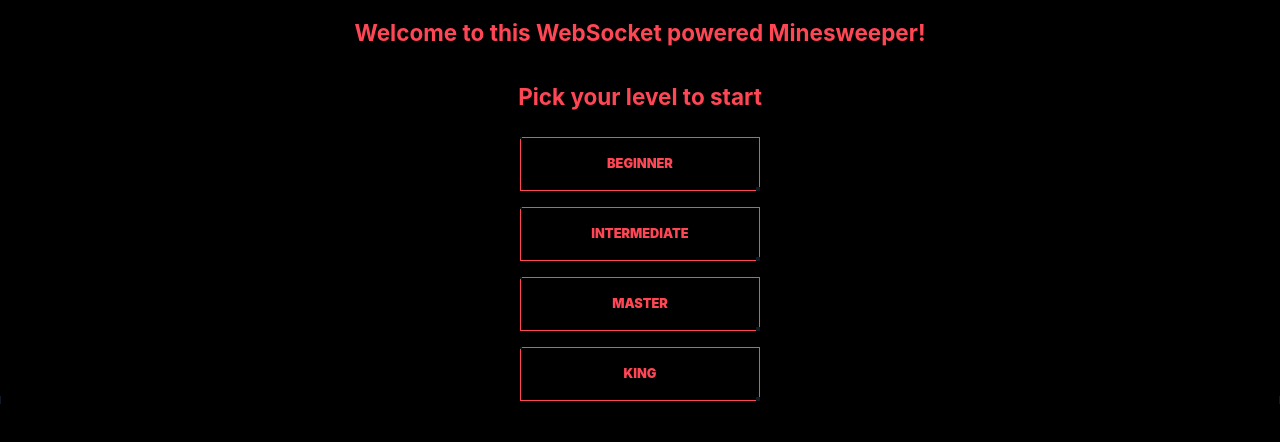
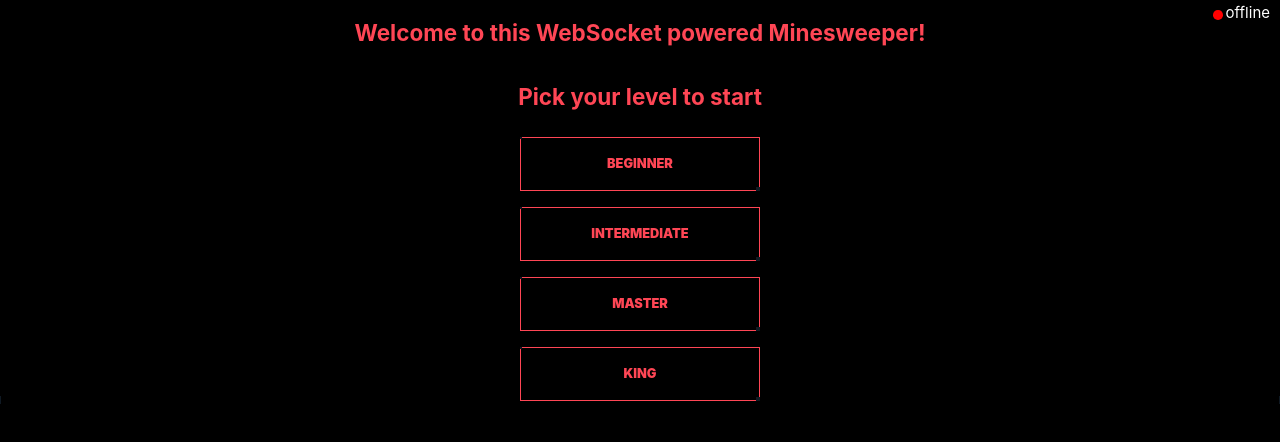
Before and after one commit to vbarzana/websocket-react-minesweeper, a React (Create React App) app: page / in a window 1280 px wide. Shown: the top 442 px of the page. Built offline with nearby package versions, Linux system fonts and the light colour scheme; no server answers.

Commit message:
done so far, a few discussions are still pending about performance

```diff
--- a/src/components/board/board.component.jsx
+++ b/src/components/board/board.component.jsx
@@ -3,9 +3,9 @@ import React from 'react';
 import { BoardContainer } from './board.styles';
 import Cell from '../cell/cell.component';
 const CN_EXPLODE = 'explode';
-const EXPLODE_DURATION = 0.5;
+const EXPLODE_DURATION = 1;
 
-class Board extends React.Component {
+class Board extends React.PureComponent {
   onButtonClick = (x, y) => {
     this.props.onButtonClick(`${x} ${y}`);
   };
--- a/src/components/board/board.styles.jsx
+++ b/src/components/board/board.styles.jsx
@@ -1,9 +1,35 @@
 import styled, { css } from 'styled-components';
+import { CellContainer } from '../cell/cell.styles';
 const getBoardFlexAndSize = ({ rows, columns }) => {
-  console.log('rendering a board with size: ', rows, columns);
+  let size = rows <= 10 ? '2' : rows <= 20 ? '1.5' : '.8';
+  let tooBigBoardButtonStyles = null;
+  if (rows >= 30) {
+    tooBigBoardButtonStyles = css`
+      &::after {
+        font-size: 11px;
+        top: -3px;
+        position: relative;
+      }
+      &[name='bomb']::after {
+        font-size: 8px !important;
+        top: -5px !important;
+      }
+    `;
+  } else if (rows >= 20) {
+    tooBigBoardButtonStyles = css`
+      &[name='bomb']::after {
+        position: relative;
+        top: -3px !important;
+      }
+    `;
+  }
   return css`
-    grid-template-rows: repeat(${rows}, 20px);
-    grid-template-columns: repeat(${columns}, 20px);
+    grid-template-rows: repeat(${rows}, ${size}rem);
+    grid-template-columns: repeat(${columns}, ${size}rem);
+
+    ${CellContainer} {
+      ${tooBigBoardButtonStyles}
+    }
   `;
 };
 export const BoardContainer = styled.div`
@@ -11,5 +37,6 @@ export const BoardContainer = styled.div`
   column-gap: 0;
   row-gap: 0;
   font-size: 16px;
+  background: white;
   ${getBoardFlexAndSize}
 `;
--- a/src/components/cell/cell.component.jsx
+++ b/src/components/cell/cell.component.jsx
@@ -1,8 +1,8 @@
-import React from 'react';
+import React, { memo } from 'react';
+
 import { CellContainer } from './cell.styles';
 
-const Cell = ({ onButtonClick, x, y, ...props }) => {
-  return (
+const Cell = ({ onButtonClick, x, y, ...props }) => (
   <CellContainer
     {...props}
     onClick={() => {
@@ -10,6 +10,8 @@ const Cell = ({ onButtonClick, x, y, ...props }) => {
     }}
   />
 );
-};
 
-export default Cell;
+export default memo(
+  Cell,
+  (prevProps, nextProps) => prevProps.content === nextProps.content
+);
--- a/src/components/cell/cell.styles.jsx
+++ b/src/components/cell/cell.styles.jsx
@@ -32,11 +32,11 @@ const getContent = ({ content }) => {
       number === 1
         ? 'blue'
         : number === 2
-        ? 'red'
+        ? '#673AB7'
         : number === 3
         ? 'green'
         : number === 4
-        ? 'orange'
+        ? '#b409b'
         : '#01ab0e';
     return css`
       ${openButtonStyles}
--- a/src/components/game/game.component.jsx
+++ b/src/components/game/game.component.jsx
@@ -2,24 +2,26 @@ import React from 'react';
 import Board from '../board/board.component';
 
 import {
+  MenuContainer,
+  GameContainer,
+  MessageContainer,
+  BoardBodyContainer,
+  BoardHeaderContainer,
   BoardWrapperContainer,
-  BoardHeaderContainer,
-  BoardBodyContainer,
-  MessageContainer,
-  GameContainer,
-  MenuContainer
+  ConnectionStatusContainer
 } from './game.styles';
 
 import CoolButton from '../cool-button/cool-button.component';
 
 import WebSocketService from '../../services/WebSocketService';
 
-class Game extends React.Component {
+class Game extends React.PureComponent {
   currentLevel = 1;
   gameStarted = false;
 
   state = {
     map: [],
+    connectionStatus: 'offline',
     gameOver: false
   };
 
@@ -27,11 +29,17 @@ class Game extends React.Component {
     this.connection = new WebSocketService();
     this.connection.connect();
     this.connection.on('open', this.onOpen);
+    this.connection.on('close', this.onClose);
     this.connection.on('message', this.onMessage);
   };
 
   onOpen = () => {
-    // @todo: add an online status in the header
+    this.connectionTime = new Date();
+    this.setState({ connectionStatus: 'online' });
+  };
+
+  onClose = () => {
+    this.setState({ connectionStatus: 'offline' });
   };
 
   onMessage = message => {
@@ -81,14 +89,14 @@ class Game extends React.Component {
     this.startGame();
   };
 
+  setLevelAndStartGame = level => {
+    this.currentLevel = level || '1';
+    this.startGame();
+  };
+
   startGame = () => {
-    const levelSelect = document.getElementById('level');
-    let level = this.currentLevel || 1;
+    let level = this.currentLevel || '1';
 
-    if (levelSelect) {
-      level = levelSelect.value;
-      this.currentLevel = level;
-    }
     this.gameStarted = true;
     this.connection.send(`new ${level}`);
     this.connection.send('map');
@@ -105,8 +113,15 @@ class Game extends React.Component {
   };
 
   render() {
-    const { map, gameOver } = this.state;
+    const { map, gameOver, connectionStatus } = this.state;
     return (
+      <div>
+        <ConnectionStatusContainer
+          title={`You are connected since: ${this.connectionTime}`}
+        >
+          <div className={`status ${connectionStatus}`} />
+          <span>{connectionStatus}</span>
+        </ConnectionStatusContainer>
         <GameContainer>
           {this.gameStarted ? (
             <BoardWrapperContainer>
@@ -115,7 +130,9 @@ class Game extends React.Component {
                 <button onClick={this.restartGame} hidden={!gameOver}>
                   Restart game
                 </button>
-              <MessageContainer hidden={!gameOver}>Game Over!</MessageContainer>
+                <MessageContainer hidden={!gameOver}>
+                  Game Over!
+                </MessageContainer>
               </BoardHeaderContainer>
               <BoardBodyContainer>
                 <Board
@@ -129,13 +146,26 @@ class Game extends React.Component {
             <MenuContainer>
               <h2>Welcome to this WebSocket powered Minesweeper!</h2>
               <h2>Pick your level to start</h2>
-            <CoolButton text='Beginner' onButtonClick={this.startGame} />
-            <CoolButton text='Intermediate' onButtonClick={this.startGame} />
-            <CoolButton text='Master' onButtonClick={this.startGame} />
-            <CoolButton text='King' onButtonClick={this.startGame} />
+              <CoolButton
+                text='Beginner'
+                onButtonClick={this.setLevelAndStartGame.bind(this, '1')}
+              />
+              <CoolButton
+                text='Intermediate'
+                onButtonClick={this.setLevelAndStartGame.bind(this, '2')}
+              />
+              <CoolButton
+                text='Master'
+                onButtonClick={this.setLevelAndStartGame.bind(this, '3')}
+              />
+              <CoolButton
+                text='King'
+                onButtonClick={this.setLevelAndStartGame.bind(this, '4')}
+              />
             </MenuContainer>
           )}
         </GameContainer>
+      </div>
     );
   }
 }
--- a/src/components/game/game.styles.jsx
+++ b/src/components/game/game.styles.jsx
@@ -2,10 +2,45 @@ import styled from 'styled-components';
 
 export const BoardWrapperContainer = styled.div`
   border-radius: 10px;
+  display: -webkit-box;
+  display: -webkit-flex;
+  padding: 6px;
+  display: -ms-flexbox;
   display: flex;
+  -webkit-flex-direction: column;
+  -ms-flex-direction: column;
   flex-direction: column;
+  background: #3e3e3e;
   height: 100%;
+  -webkit-box-shadow: 1px 1px 2008px 17px rgb(255 58 74);
+  -moz-box-shadow: 1px 1px 2008px 17px rgb(255 58 74);
+  box-shadow: 1px 1px 2008px 17px rgb(255 58 74);
 `;
+
+export const ConnectionStatusContainer = styled.div`
+  position: absolute;
+  right: 0;
+  padding: 10px;
+  display: flex;
+  span {
+    color: white;
+    line-height: 0.4rem;
+  }
+  .status {
+    height: 0.6rem;
+    width: 0.6rem;
+    margin-right: 3px;
+    border-radius: 50%;
+
+    &.online {
+      background: green;
+    }
+    &.offline {
+      background: red;
+    }
+  }
+`;
+
 export const BoardHeaderContainer = styled.div`
   background: #3e3e3e;
   padding: 10px 20px;
@@ -13,6 +48,9 @@ export const BoardHeaderContainer = styled.div`
   display: flex;
   flex-direction: column;
   align-items: center;
+  justify-content: center;
+  flex-wrap: wrap;
+  max-width: ${document.body.clientWidth}px;
 
   button {
     color: #f44336;
@@ -32,6 +70,9 @@ export const GameContainer = styled.div`
   display: flex;
   justify-content: center;
   align-items: center;
+  text-align: center;
+  flex-wrap: wrap;
+  flex-direction: column;
 `;
 
 export const MenuContainer = styled.div`
@@ -39,8 +80,6 @@ export const MenuContainer = styled.div`
   justify-content: center;
   align-items: center;
   flex-direction: column;
-  width: 50%;
-  min-width: 200px;
   h2 {
     color: #ff4655;
   }
```
Also changed, not shown: public/emoji.png (added). Lines whose indentation alone changed are shown as unchanged.
